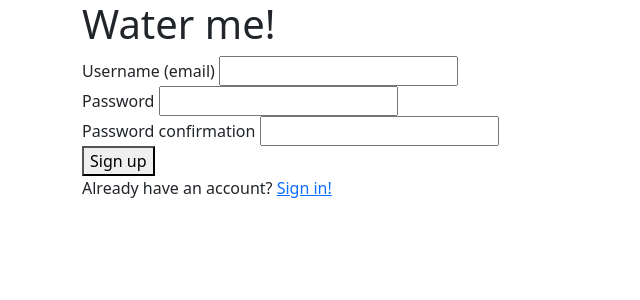
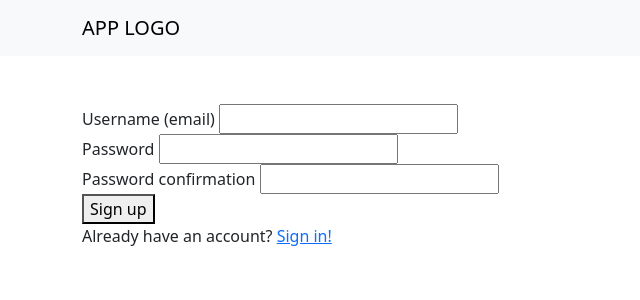
Before and after one commit to santiago-dev96/water-me, a Python web app: template templates/sign_up.html in a window 1280 px wide. Shown: the top 300 px of the page, without its empty margins (0-640 px from the left). Run offline with Jinja, Linux system fonts and the light colour scheme; the template is opened without the code that fills it, so the values that code supplies are empty.

Commit message:
Added a navbar to the layout

```diff
--- a/templates/layout.html
+++ b/templates/layout.html
@@ -20,12 +20,23 @@
   </head>
 
   <body>
+    <nav class="navbar navbar-expand-lg sticky-top bg-light" data-bs-theme="light">
+      <div class="container">
 
-    <div class="container">
-      <header>
-        <h1>Water me!</h1>
-      </header>
+        <a class="navbar-brand" href="{{ url_for('index') }}">APP LOGO</a>
 
+        {% if 'user_id' in session %}
+
+        <form class="d-flex ms-auto" method="POST" action="{{ url_for('sign_out') }}">
+          <button type="submit" class="btn btn-secondary">Sign out</button>
+        </form>
+
+        {% endif %}
+
+      </div>
+    </nav>
+
+    <div class="container mt-5">
       {% with messages = get_flashed_messages(with_categories=True) %}
 
       {% if messages %}
```
